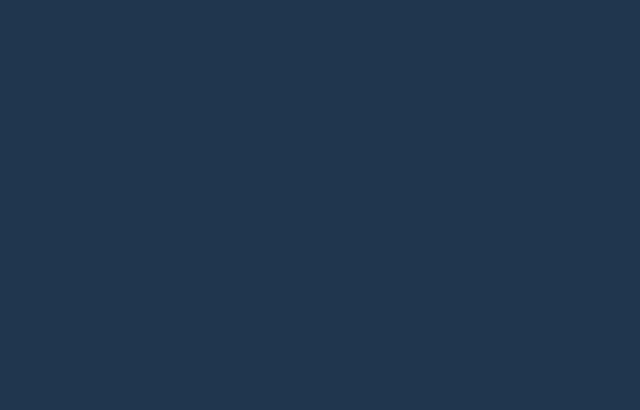
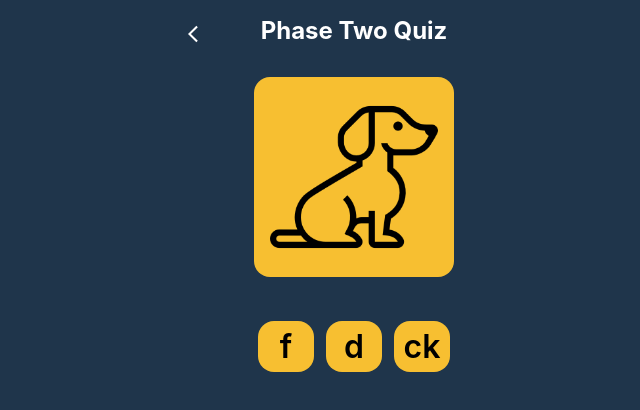
Before and after one commit to hellodeborahuk/buzzphonics, a React (Create React App) app: page /phaseTwoQuiz in a window 1280 px wide. Before the commit this address had no page. Shown: the top 410 px of the page, without its empty margins (286-926 px from the left). Built offline with nearby package versions, Linux system fonts and the light colour scheme.

Commit message:
Start adding a game

```diff
--- a/src/App.css
+++ b/src/App.css
@@ -50,7 +50,7 @@ header {
   font-size: 1.25rem;
 }
 
-.phase-two, .phase-three {
+.phase-two, .phase-three, .quiz-button  {
     border-radius: 16px;
     width: 200px;
     height: 200px;
@@ -58,10 +58,10 @@ header {
     padding: 1em;
     display: flex;
     transition: all .2s ease-in-out;
-
 }
 
-.phase-two:hover, .phase-three:hover  {
+
+.phase-two:hover, .phase-three:hover, .quiz-button:hover  {
   transform: scale(1.1);
 }
 
@@ -71,6 +71,10 @@ header {
 
 .phase-three {
   background-color: var(--purple);
+}
+
+.quiz-button {
+  background-color: var(--pink);
 }
 
 .dove, .feather {
@@ -116,3 +120,39 @@ footer {
   text-align: center;
   margin-top: 4em;
 }
+
+/* ============== PHASE TWO QUIZ ============= */
+
+.quiz-image-container {
+  width: 200px;
+  height: 200px;
+  background-color: var(--pink);
+  border-radius: 16px;
+}
+
+.quiz-image {
+  width: 100%;
+  padding: 1em;
+  display: flex;
+  justify-content: center;
+  align-items: center;
+}
+
+.quiz-options {
+  display: flex;
+  justify-content: center;
+  align-items: center;
+  margin: 2em auto;
+  gap: 0.75em;
+  width: 200px;
+}
+
+.quiz-container {
+  display: flex;
+  flex-wrap: wrap;
+  justify-content: center;
+  align-items: center;
+  margin: 2em auto;
+  gap: 0.75em;
+  width: 200px;
+}
--- a/src/App.js
+++ b/src/App.js
@@ -1,6 +1,7 @@
 import './App.css';
 import { FaDove } from 'react-icons/fa';
 import {FaFeatherAlt} from "react-icons/fa"
+import {GiTwirlyFlower} from "react-icons/gi"
 import { Link } from "react-router-dom";
 
 function App() {
@@ -28,9 +29,16 @@ function App() {
                       <FaFeatherAlt className="feather" />
                     </div>
                   </Link>
-
+                  <Link to="PhaseTwoQuiz">
+                  <div className="quiz-button">
+                      <div>
+                        <h2>Quiz</h2>
+                        <p>Phase 2</p>
+                      </div>
+                      <GiTwirlyFlower className="feather" />
+                    </div>
+                  </Link>
               </section>
-
           </main>
     </div>
   );
--- /dev/null
+++ b/src/components/PhaseTwoQuiz.js
@@ -0,0 +1,44 @@
+import { MdArrowBackIosNew } from "react-icons/md"
+import { Link } from "react-router-dom"
+
+const PhaseTwoQuiz= () => {
+
+    const quizQuestions = [
+        {
+            id: 0,
+            image: "dog",
+            alt: "dog",
+            a: "f",
+            b: "d",
+            c: "ck",
+            answer: "d"
+        },
+    ]
+    const alternatingColor = ["var(--pink)", "var(--green)", "var(--yellow)", "var(--blue)", "var(--light-blue)", "var(--purple)"]
+    const randomElement = {backgroundColor: alternatingColor[Math.floor(Math.random() * alternatingColor.length)]}
+
+    return (
+        <section>
+                <header>
+                <Link to="/"><MdArrowBackIosNew className="back-arrow" /></Link>
+                <h1>Phase Two Quiz</h1>
+            </header>
+            <div className="quiz-container">
+                <div className="quiz-image-container" style={randomElement}><img className="quiz-image" src={`../images/${quizQuestions[0].image}.png`} alt={quizQuestions.alt} /></div>
+                <div className="quiz-options">
+                    <div className="sound" style={randomElement}>
+                        <p>{quizQuestions[0].a}</p>
+                    </div>
+                    <div className="sound" style={randomElement}>
+                        <p>{quizQuestions[0].b}</p>
+                    </div>
+                    <div className="sound" style={randomElement}>
+                        <p>{quizQuestions[0].c}</p>
+                    </div>
+                </div>
+            </div>
+        </section>
+    );
+}
+
+export default PhaseTwoQuiz
--- a/src/index.js
+++ b/src/index.js
@@ -6,6 +6,7 @@ import { render } from "react-dom";
 import { BrowserRouter, Routes, Route  } from "react-router-dom";
 import PhaseTwo from './components/PhaseTwo';
 import PhaseThree from "./components/PhaseThree"
+import PhaseTwoQuiz from "./components/PhaseTwoQuiz"
 
 render(
   <BrowserRouter>
@@ -13,7 +14,7 @@ render(
           <Route path="/" element={<App />} />
           <Route path="phaseTwo" element={<PhaseTwo />} />
           <Route path="phaseThree" element={<PhaseThree />} />
-
+          <Route path="phaseTwoQuiz" element={<PhaseTwoQuiz />} />
        </Routes>
   </BrowserRouter>,
   document.getElementById('root')
```
